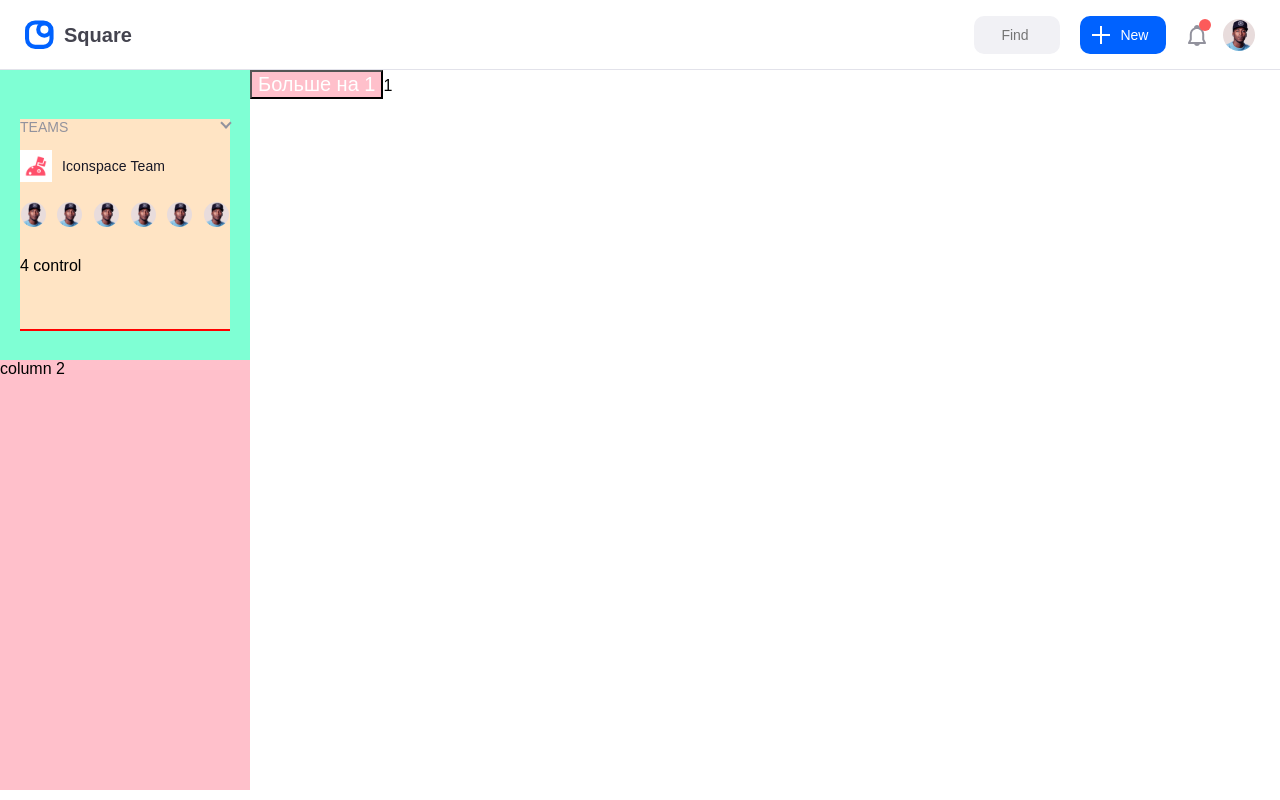
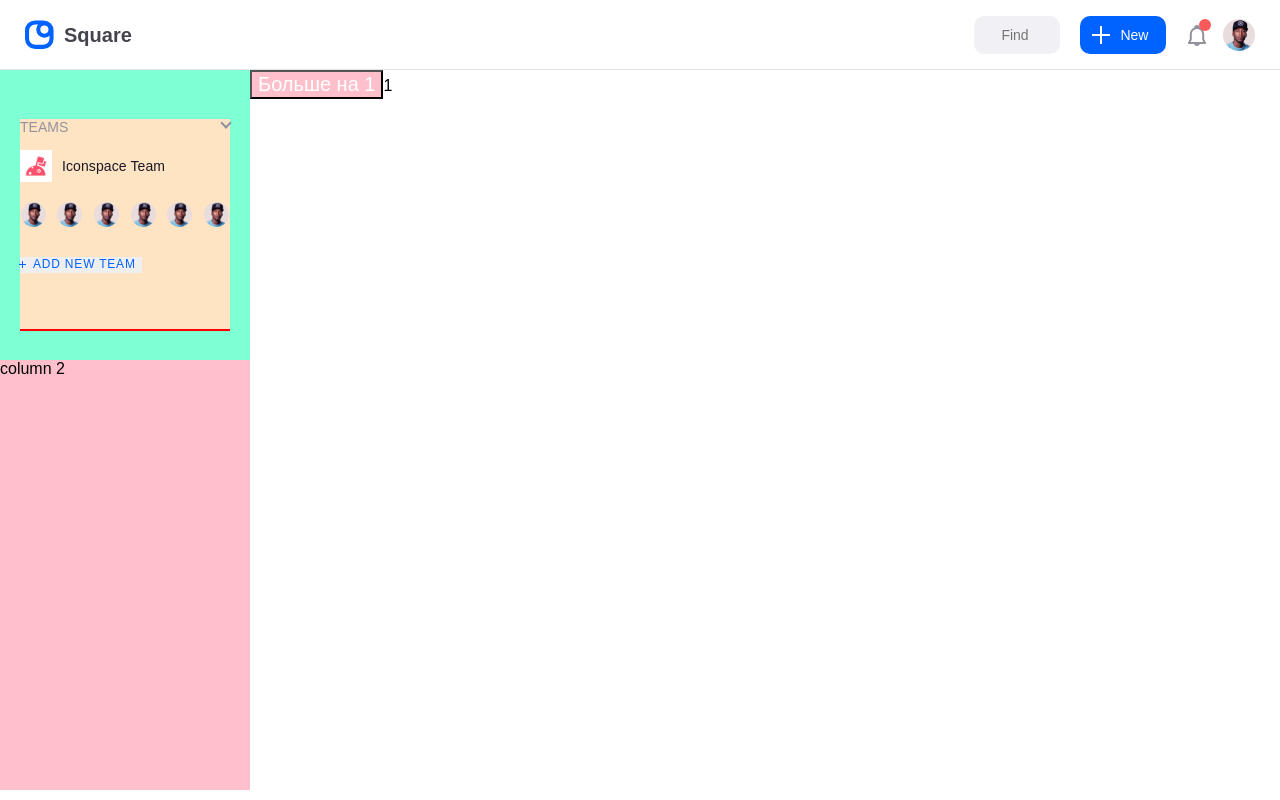
Before and after one commit to heysafronov/square-react-dashboard, a React app: page / in a window 1280 px wide. Built offline with nearby package versions, Linux system fonts and the light colour scheme; a web font is replaced by a local one.

Commit message:
Internal task #11

```diff
--- a/src/components/Common/Sidebar/Header/HeaderButton.tsx
+++ b/src/components/Common/Sidebar/Header/HeaderButton.tsx
@@ -4,10 +4,47 @@ import styled from 'styled-components'
 const HeaderButtonWrapper = styled.div`
   display: flex;
   margin-top: 30px;
+  cursor: pointer;
+`
+const TextButton = styled.button`
+  display: flex;
+  align-items: center;
+  position: relative;
+  font-size: 12px;
+  letter-spacing: 0.8px;
+  text-transform: uppercase;
+  color: #0062ff;
+  border: none;
+`
+const Cross = styled.div`
+  width: 7px;
+  height: 7px;
+  :before,
+  :after {
+    position: absolute;
+    left: 2px;
+    content: '';
+    height: 7px;
+    width: 1px;
+    background-color: #0062ff;
+  }
+  :before {
+    transform: rotate(90deg);
+  }
+  :after {
+    transform: rotate(180deg);
+  }
 `
 
 const HeaderButton = () => {
-  return <HeaderButtonWrapper>4 control</HeaderButtonWrapper>
+  return (
+    <HeaderButtonWrapper>
+      <TextButton>
+        <Cross />
+        <span>Add new team</span>
+      </TextButton>
+    </HeaderButtonWrapper>
+  )
 }
 
 export default HeaderButton
```
